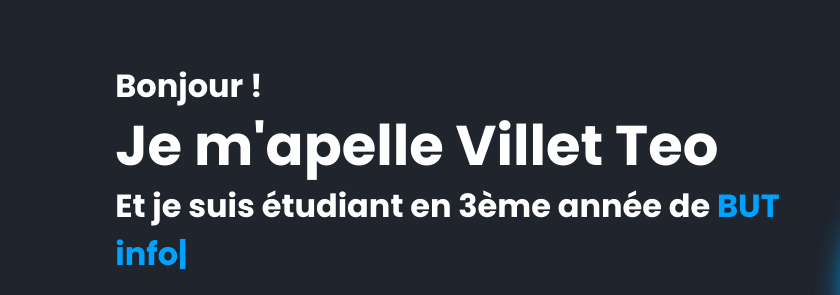
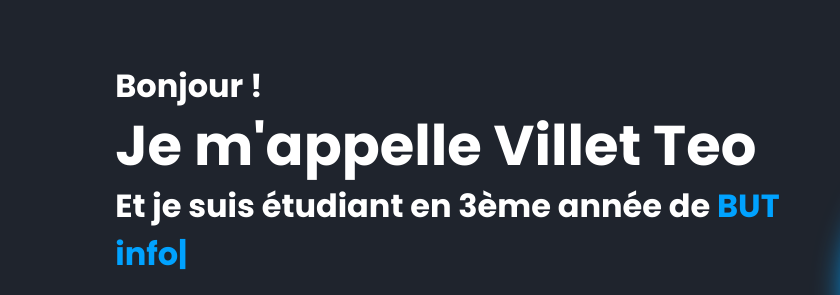
Before and after one commit to teovlt/teovlt.github.io, a plain HTML site: page index.html in a window 1280 px wide. Shown: the part 125-420 px from the top of the page, 0-840 px from the left. Drawn offline with nearby package versions, Linux system fonts and the light colour scheme; grey boxes are pictures that could not be loaded.

Commit message:
Update index.html

```diff
--- a/index.html
+++ b/index.html
@@ -30,7 +30,7 @@
     <section class="home" id="home">
       <div class="home-content">
         <h3>Bonjour !</h3>
-        <h1>Je m'apelle Villet Teo</h1>
+        <h1>Je m'appelle Villet Teo</h1>
         <h3>Et je suis étudiant en 3ème année de <span class="multiple-text"></span></h3>
         <p>
           Jeune développeur passionné par l'informatique, le sport et la montagne, j'ai grandi dans cet univers qui m'anime. Curieux et
```
